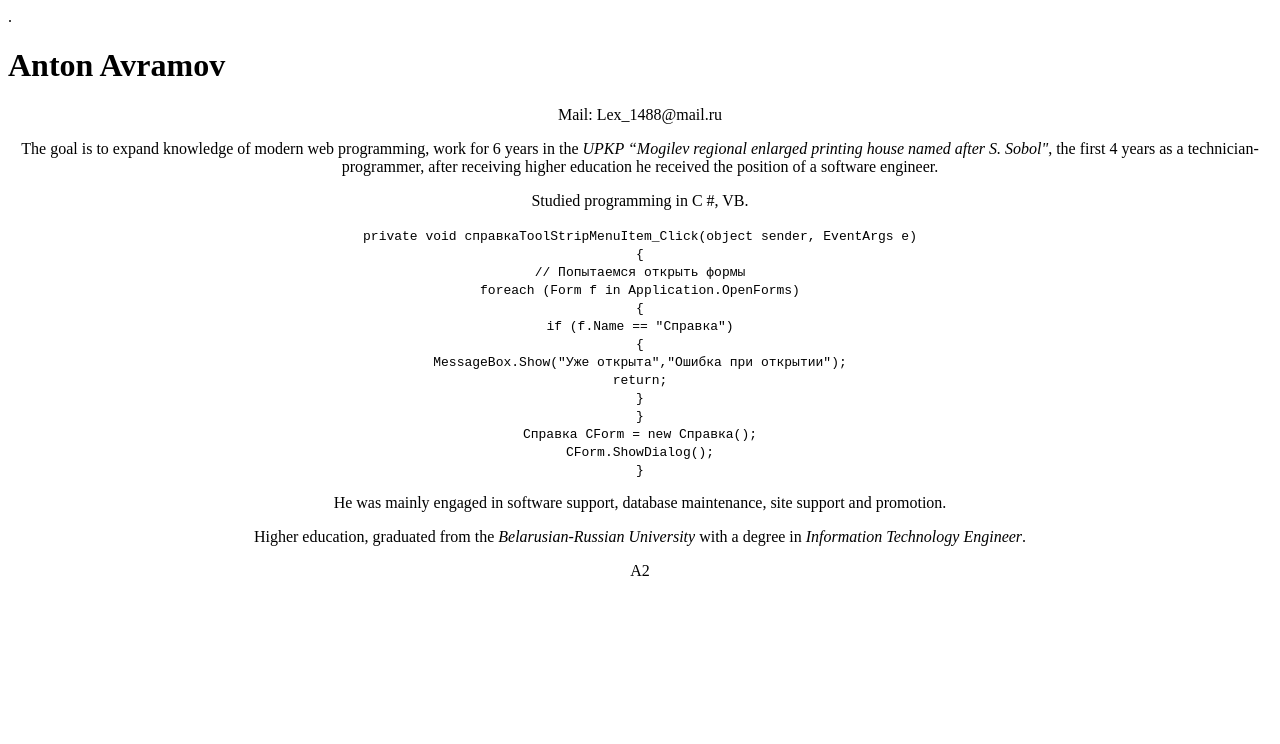
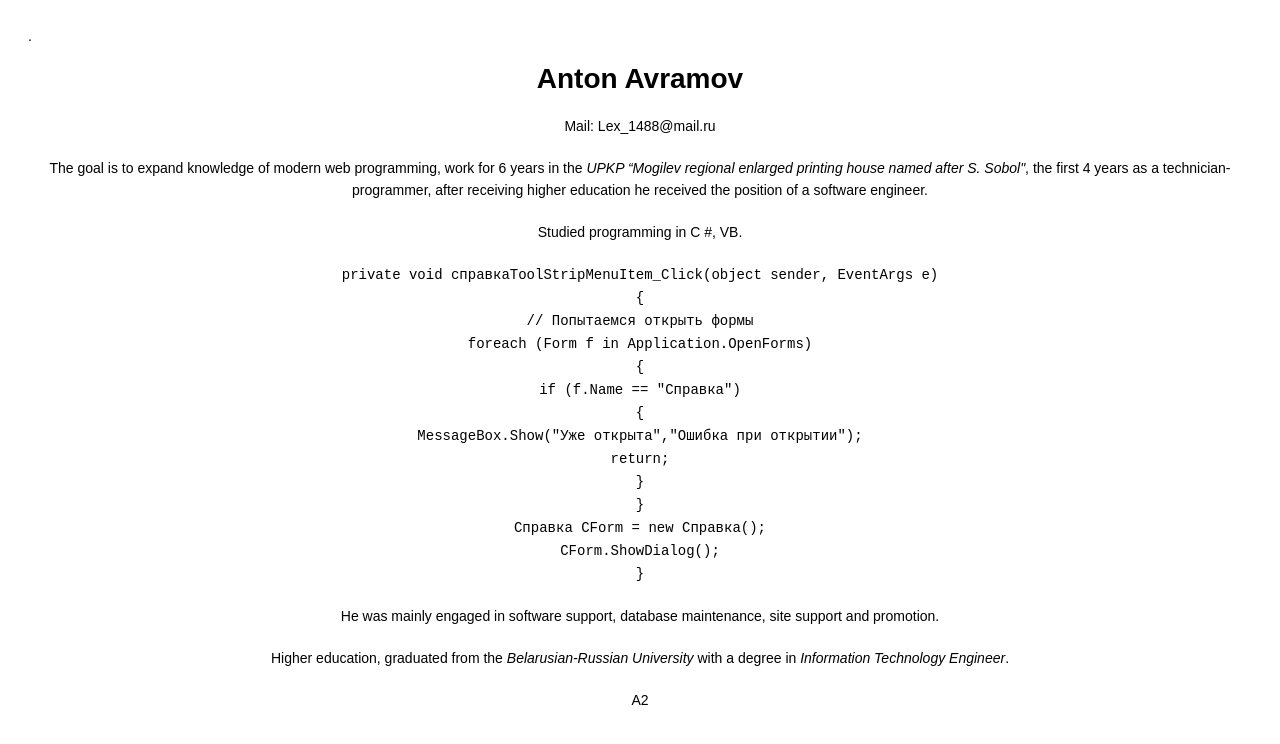
Before and after one commit to Cmehotron/rsschool-cv, a plain HTML site: page index.html in a window 1280 px wide. Drawn offline with Linux system fonts and the light colour scheme.

Commit message:
feat: add css

```diff
--- a/index.html
+++ b/index.html
@@ -4,6 +4,7 @@
 <head>
 	<meta http-equiv="Content-Type" content="text/html; charset=utf-8" />
 	<title>Anton Avramov</title>
+    <link rel="stylesheet" type="text/css" href="style.css" />
 </head>
 
 <style>
--- /dev/null
+++ b/style.css
@@ -0,0 +1,14 @@
+body {
+    font-size: 14px;
+    font-family: Arial;
+    padding: 20px;
+  }
+
+  p {
+    margin: 20px 0;
+    line-height: 22px;
+  }
+
+  h1 {
+      text-align: center;
+  }
```
